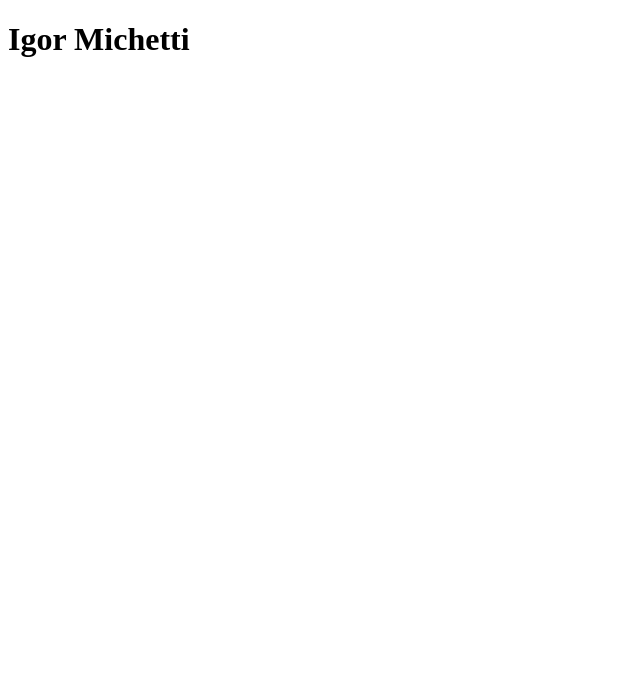
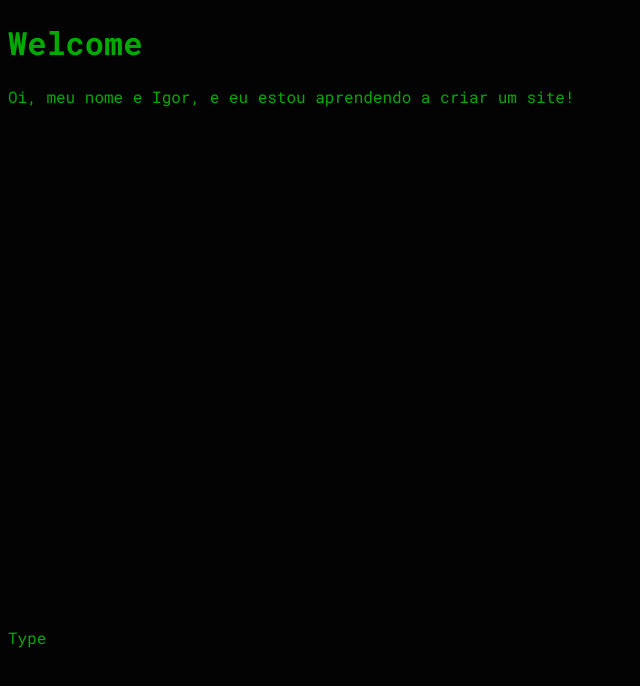
Before and after one commit to igormichetti/igormichetti.github.io, a plain HTML site: page index.html in a window 1280 px wide. Shown: the whole page, without its empty margins (0-640 px from the left). Drawn offline with Linux system fonts and the light colour scheme.

Commit message:
update 061021.01

```diff
--- a/index.html
+++ b/index.html
@@ -1,12 +1,17 @@
 <!DOCTYPE html>
 <html lang="en">
-<head>
-    <meta charset="UTF-8">
-    <meta http-equiv="X-UA-Compatible" content="IE=edge">
-    <meta name="viewport" content="width=device-width, initial-scale=1.0">
+  <head>
+    <meta charset="UTF-8" />
+    <meta http-equiv="X-UA-Compatible" content="IE=edge" />
+    <meta name="viewport" content="width=device-width, initial-scale=1.0" />
+    <link rel="stylesheet" href="css/style.css" />
     <title>Igor Michetti</title>
-</head>
-<body>
-    <h1>Igor Michetti</h1>
-</body>
+  </head>
+  <body>
+    <h1 id="top">Welcome</h1>
+    <p>Oi, meu nome e Igor, e eu estou aprendendo a criar um site!</p>
+    <br /><br /><br /><br /><br /><br /><br /><br /><br /><br /><br /><br /><br /><br /><br /><br /><br /><br /><br /><br /><br /><br /><br /><br />
+    <form action="">Type</form>
+    <input type="text" name="command-line" id="" />
+  </body>
 </html>
```
